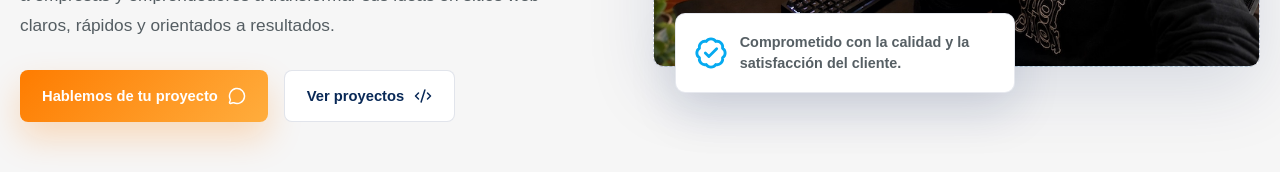
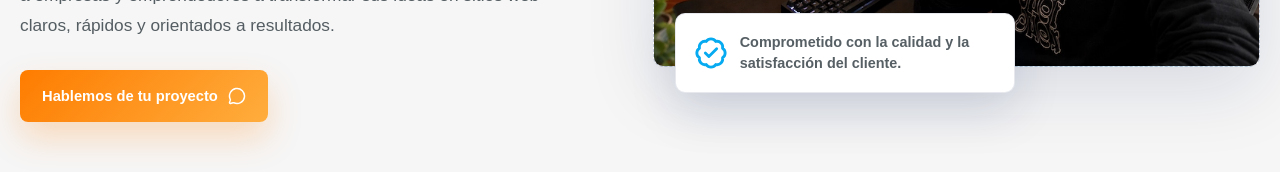
Before and after one commit to johnalex1010/johnalexweb, a Next.js app: page /sobre-mi in a window 1280 px wide. Shown: the part 513-685 px from the top of the page. Built offline with nearby package versions, Linux system fonts and the light colour scheme; no server answers; a web font is replaced by a local one.

Commit message:
fix: Disabled boton Proyectos

```diff
--- a/src/app/sobre-mi/page.tsx
+++ b/src/app/sobre-mi/page.tsx
@@ -134,10 +134,10 @@ export default function AboutPage() {
                   Hablemos de tu proyecto
                   <MessageCircle aria-hidden="true" />
                 </Link>
-                <Link className="about-page__button about-page__button--secondary" href="/proyectos">
+                {/* <Link className="about-page__button about-page__button--secondary" href="/proyectos">
                   Ver proyectos
                   <CodeXml aria-hidden="true" />
-                </Link>
+                </Link> */}
               </div>
             </div>
 
```
